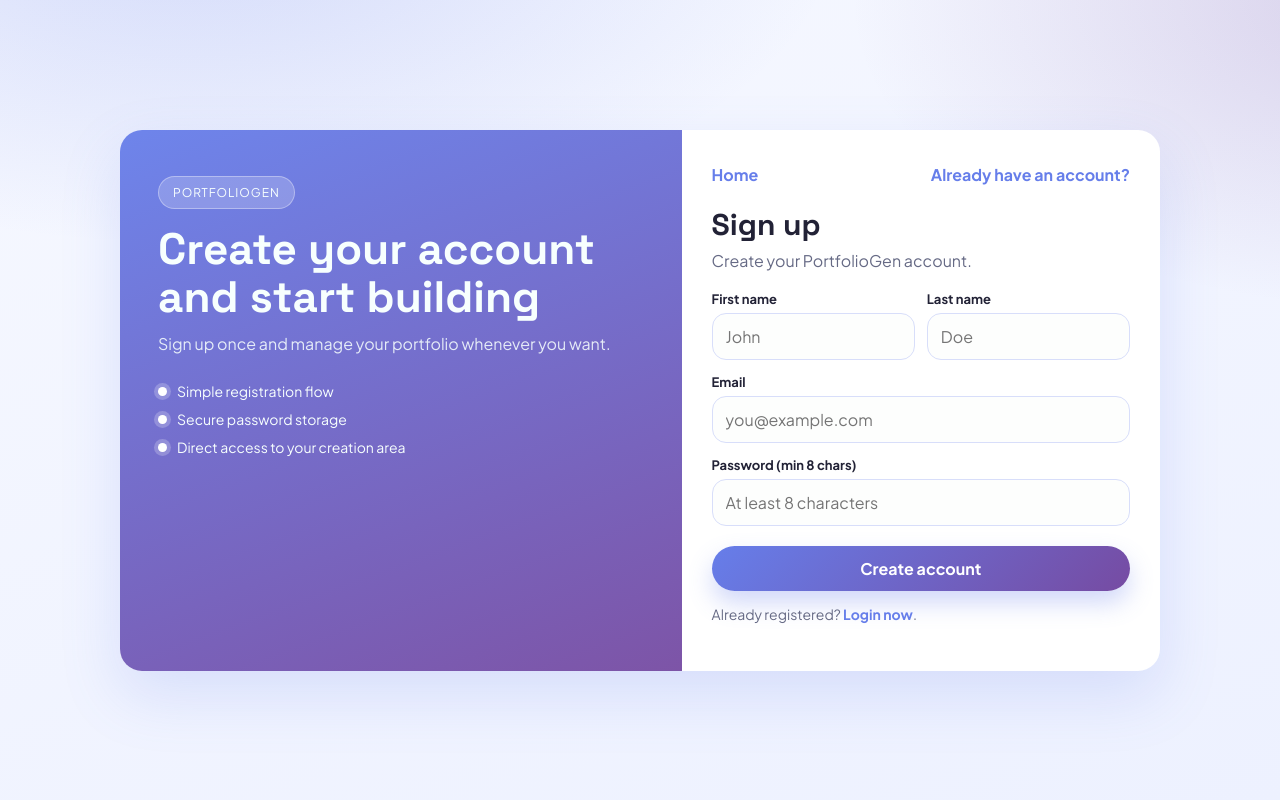
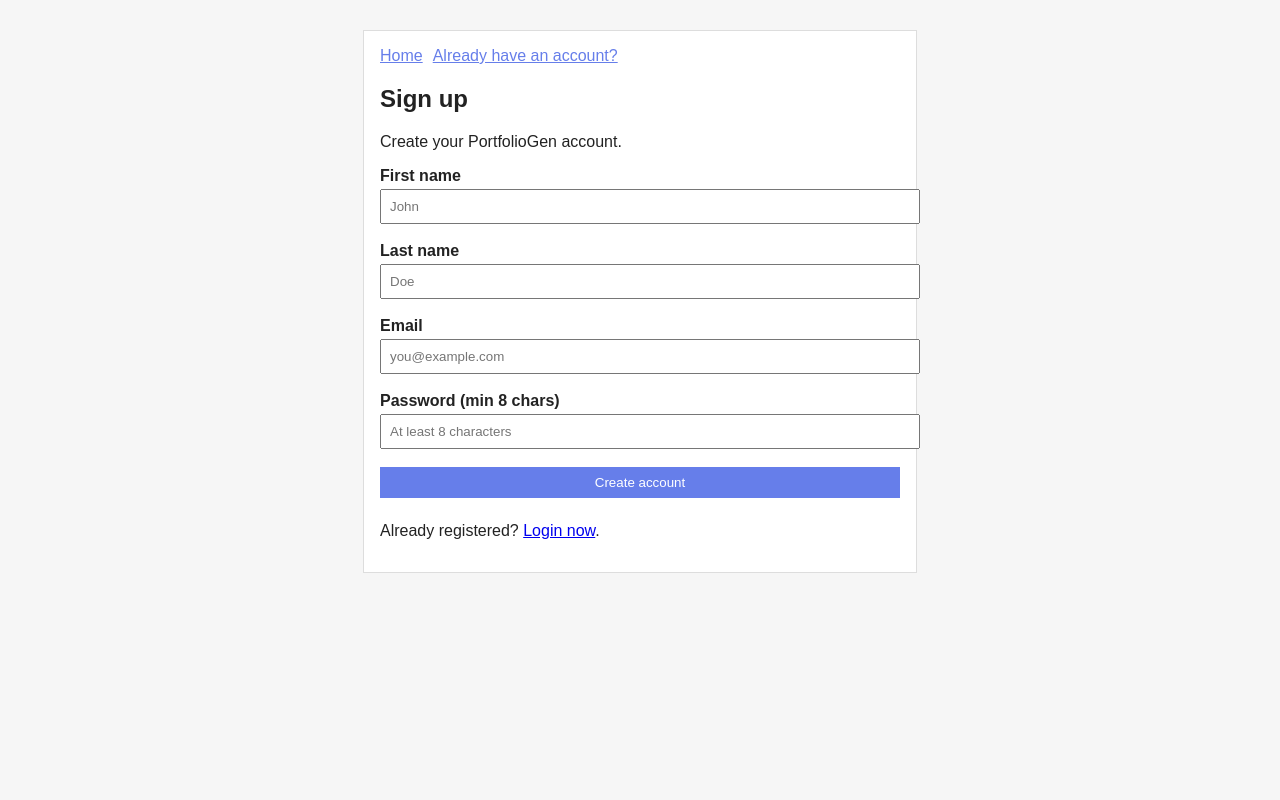
Before and after one commit to nassim12121/portfolio_generator-, a PHP site: page /signup.html in a window 1280 px wide. Run offline with PHP 8.4, Linux system fonts and the light colour scheme.

Commit message:
refactor(auth-ui): simplify login and signup HTML pages

```diff
--- a/css/auth.css
+++ b/css/auth.css
@@ -1,243 +1,67 @@
-:root {
-  --bg-1: #f6f8ff;
-  --bg-2: #edf1ff;
-  --panel: #ffffff;
-  --ink: #222236;
-  --muted: #666a85;
-  --accent: #667eea;
-  --accent-2: #764ba2;
-  --danger-bg: #fff3f0;
-  --danger-border: #ffc1b4;
-  --danger-text: #9c2f1c;
-  --radius-lg: 22px;
-  --radius-md: 14px;
-  --shadow-lg: 0 24px 60px rgba(102, 126, 234, 0.18);
-}
-
-* {
-  box-sizing: border-box;
-}
-
-body.auth-body {
+body {
   margin: 0;
-  min-height: 100vh;
-  font-family: "Plus Jakarta Sans", "Segoe UI", Tahoma, sans-serif;
-  color: var(--ink);
-  background:
-    radial-gradient(1000px 500px at 15% -10%, rgba(102, 126, 234, 0.24), transparent 65%),
-    radial-gradient(900px 500px at 110% 0%, rgba(118, 75, 162, 0.22), transparent 62%),
-    linear-gradient(160deg, var(--bg-1), var(--bg-2));
-  display: flex;
-  align-items: center;
-  justify-content: center;
-  padding: 24px;
+  font-family: Arial, sans-serif;
+  background: #f6f6f6;
+  color: #222;
 }
 
 .auth-shell {
-  width: 100%;
-  max-width: 1040px;
-  display: grid;
-  grid-template-columns: 1.08fr 0.92fr;
-  border-radius: var(--radius-lg);
-  overflow: hidden;
-  box-shadow: var(--shadow-lg);
-  background: var(--panel);
+  max-width: 520px;
+  margin: 30px auto;
+  background: #fff;
+  border: 1px solid #ddd;
+  padding: 16px;
 }
 
 .auth-visual {
-  position: relative;
-  padding: 46px 38px;
-  background:
-    linear-gradient(160deg, rgba(102, 126, 234, 0.95), rgba(118, 75, 162, 0.95)),
-    repeating-linear-gradient(
-      -45deg,
-      rgba(255, 255, 255, 0.08) 0,
-      rgba(255, 255, 255, 0.08) 10px,
-      transparent 10px,
-      transparent 22px
-    );
-  color: #f7fffe;
-}
-
-.auth-badge {
-  display: inline-flex;
-  padding: 8px 14px;
-  border-radius: 999px;
-  font-size: 12px;
-  letter-spacing: 0.08em;
-  text-transform: uppercase;
-  background: rgba(255, 255, 255, 0.2);
-  border: 1px solid rgba(255, 255, 255, 0.35);
-}
-
-.auth-visual h1 {
-  margin: 16px 0 12px;
-  font-family: "Space Grotesk", "Segoe UI", sans-serif;
-  font-size: clamp(28px, 4vw, 44px);
-  line-height: 1.1;
-}
-
-.auth-visual p {
-  margin: 0;
-  max-width: 40ch;
-  color: rgba(247, 255, 254, 0.86);
-}
-
-.auth-list {
-  margin: 28px 0 0;
-  padding: 0;
-  list-style: none;
-  display: grid;
-  gap: 10px;
-}
-
-.auth-list li {
-  display: flex;
-  align-items: center;
-  gap: 10px;
-  font-size: 14px;
-}
-
-.auth-list li::before {
-  content: "";
-  width: 9px;
-  height: 9px;
-  border-radius: 99px;
-  background: #ffffff;
-  box-shadow: 0 0 0 4px rgba(255, 255, 255, 0.22);
-}
-
-.auth-panel {
-  padding: 34px 30px;
+  display: none;
 }
 
 .top-links {
   display: flex;
-  justify-content: space-between;
-  align-items: center;
-  margin-bottom: 20px;
+  gap: 10px;
+  margin-bottom: 10px;
 }
 
 .top-links a {
-  text-decoration: none;
-  color: var(--accent);
-  font-weight: 700;
+  color: #667eea;
 }
 
-.auth-title {
-  margin: 0;
-  font-size: 30px;
-  font-family: "Space Grotesk", "Segoe UI", sans-serif;
+.auth-form {
+  display: block;
 }
 
-.auth-sub {
-  margin: 6px 0 20px;
-  color: var(--muted);
+.input-group {
+  margin-bottom: 10px;
+}
+
+.input-row {
+  display: block;
+}
+
+label {
+  display: block;
+  font-weight: bold;
+  margin-bottom: 4px;
+}
+
+input,
+button {
+  width: 100%;
+  padding: 8px;
+  margin-bottom: 8px;
+}
+
+.auth-submit {
+  border: none;
+  background: #667eea;
+  color: #fff;
+  cursor: pointer;
 }
 
 .auth-alert {
-  margin-bottom: 16px;
-  padding: 12px 14px;
-  border: 1px solid var(--danger-border);
-  background: var(--danger-bg);
-  color: var(--danger-text);
-  border-radius: 10px;
-  font-size: 14px;
+  background: #ffe8e8;
+  border: 1px solid #d88;
+  padding: 8px;
+  margin-bottom: 10px;
 }
-
-.auth-form {
-  display: grid;
-  gap: 14px;
-}
-
-.input-group {
-  display: grid;
-  gap: 6px;
-}
-
-.input-row {
-  display: grid;
-  gap: 12px;
-  grid-template-columns: 1fr 1fr;
-}
-
-label {
-  font-size: 13px;
-  font-weight: 700;
-}
-
-input {
-  width: 100%;
-  border: 1px solid #d8defa;
-  border-radius: var(--radius-md);
-  padding: 12px 13px;
-  font: inherit;
-  color: var(--ink);
-  background: #fdfefd;
-  outline: none;
-  transition: border-color 0.2s, box-shadow 0.2s, transform 0.2s;
-}
-
-input:focus {
-  border-color: var(--accent);
-  box-shadow: 0 0 0 4px rgba(102, 126, 234, 0.18);
-  transform: translateY(-1px);
-}
-
-.auth-submit {
-  margin-top: 6px;
-  border: none;
-  border-radius: 999px;
-  background: linear-gradient(135deg, #667eea, #764ba2);
-  color: #ffffff;
-  font: inherit;
-  font-weight: 700;
-  padding: 12px 18px;
-  cursor: pointer;
-  transition: transform 0.2s, box-shadow 0.2s;
-  box-shadow: 0 12px 24px rgba(102, 126, 234, 0.3);
-}
-
-.auth-submit:hover {
-  transform: translateY(-2px);
-}
-
-.auth-footer {
-  margin-top: 14px;
-  font-size: 14px;
-  color: var(--muted);
-}
-
-.auth-footer a {
-  color: var(--accent);
-  font-weight: 700;
-  text-decoration: none;
-}
-
-@media (max-width: 900px) {
-  .auth-shell {
-    grid-template-columns: 1fr;
-  }
-
-  .auth-visual {
-    padding: 30px 22px;
-  }
-
-  .auth-panel {
-    padding: 26px 20px;
-  }
-}
-
-@media (max-width: 560px) {
-  body.auth-body {
-    padding: 14px;
-  }
-
-  .input-row {
-    grid-template-columns: 1fr;
-  }
-
-  .auth-title {
-    font-size: 26px;
-  }
-}
--- a/signup.html
+++ b/signup.html
@@ -3,25 +3,11 @@
 <head>
   <meta charset="UTF-8">
   <meta name="viewport" content="width=device-width, initial-scale=1.0">
-  <title>Sign Up | PortfolioGen</title>
-  <link rel="preconnect" href="https://fonts.googleapis.com">
-  <link rel="preconnect" href="https://fonts.gstatic.com" crossorigin>
-  <link href="https://fonts.googleapis.com/css2?family=Plus+Jakarta+Sans:wght@400;600;700;800&family=Space+Grotesk:wght@600;700&display=swap" rel="stylesheet">
+  <title>Sign Up</title>
   <link rel="stylesheet" href="css/auth.css">
 </head>
 <body class="auth-body">
   <main class="auth-shell">
-    <section class="auth-visual">
-      <span class="auth-badge">PortfolioGen</span>
-      <h1>Create your account and start building</h1>
-      <p>Sign up once and manage your portfolio whenever you want.</p>
-      <ul class="auth-list">
-        <li>Simple registration flow</li>
-        <li>Secure password storage</li>
-        <li>Direct access to your creation area</li>
-      </ul>
-    </section>
-
     <section class="auth-panel">
       <div class="top-links">
         <a href="index.html">Home</a>
```
Also changed, not shown: login.html (+1 -15 lines).
